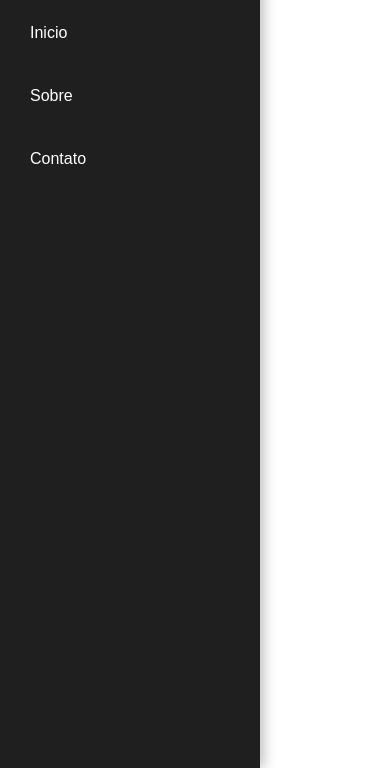
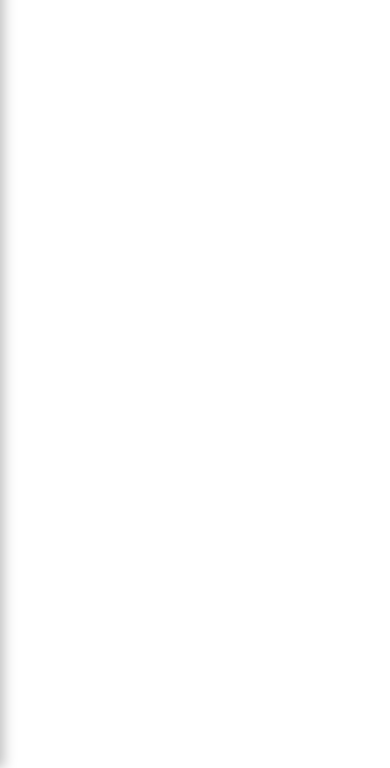
Before and after one commit to Guilherme-Ferreira-Tombini/Projeto-teste-git, a plain HTML site: page index.html in a window 390 px wide. Shown: the part 76-844 px from the top of the page. Drawn offline with Linux system fonts and the light colour scheme.

Commit message:
ajustado header

```diff
--- a/assets/css/header.css
+++ b/assets/css/header.css
@@ -93,7 +93,7 @@ nav ul li a:hover{
         top: 0;
         left: 0;
         /* definindo efeito para deslizar menu para 100% a esquerda */
-        /* transform: translateX(-100%); */
+        transform: translateX(-100%);
         /* define efeito para deslizar o menu na tela */
         transition: 0.3s ease;
         /* Define a altura do nível da camada do item na tela */
```
